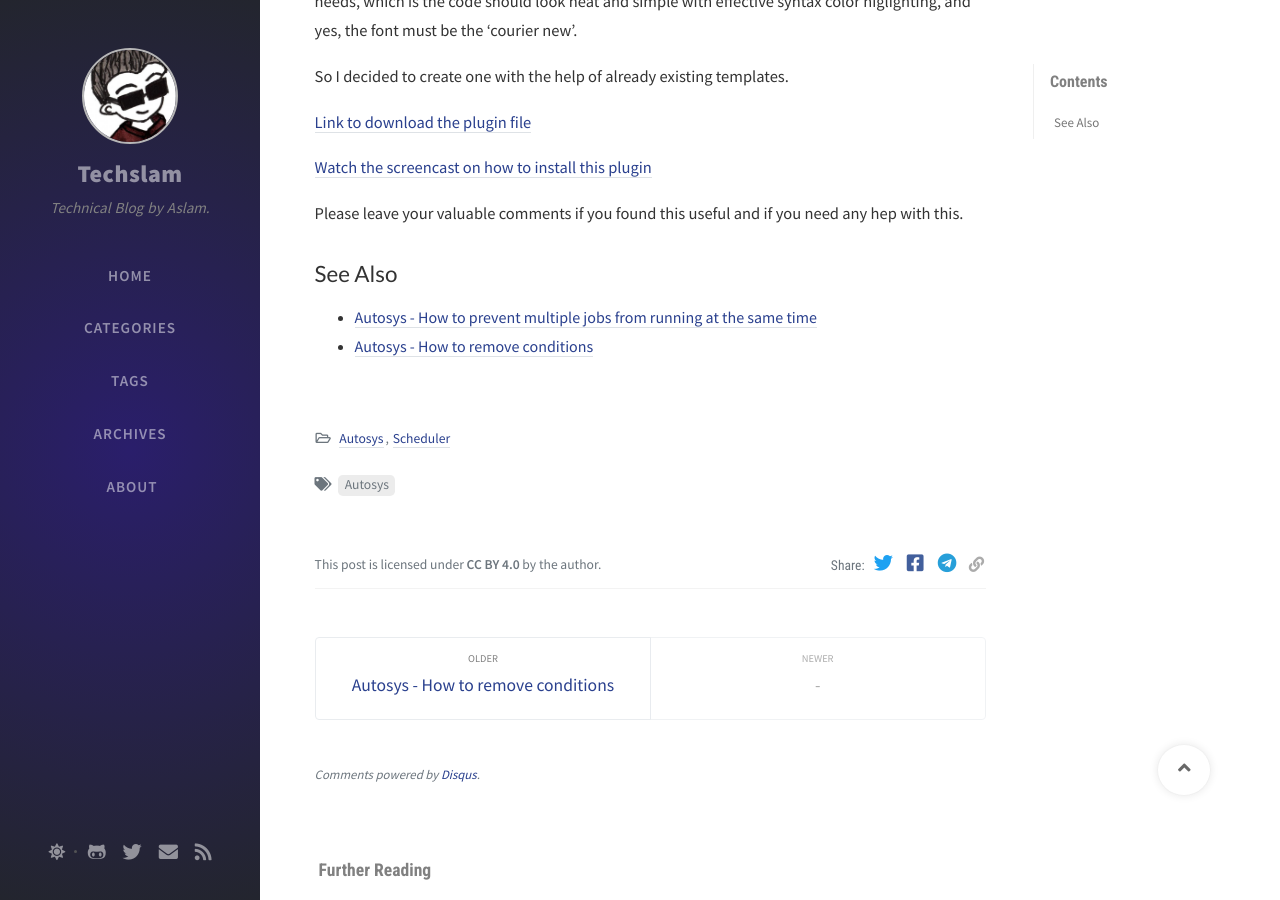
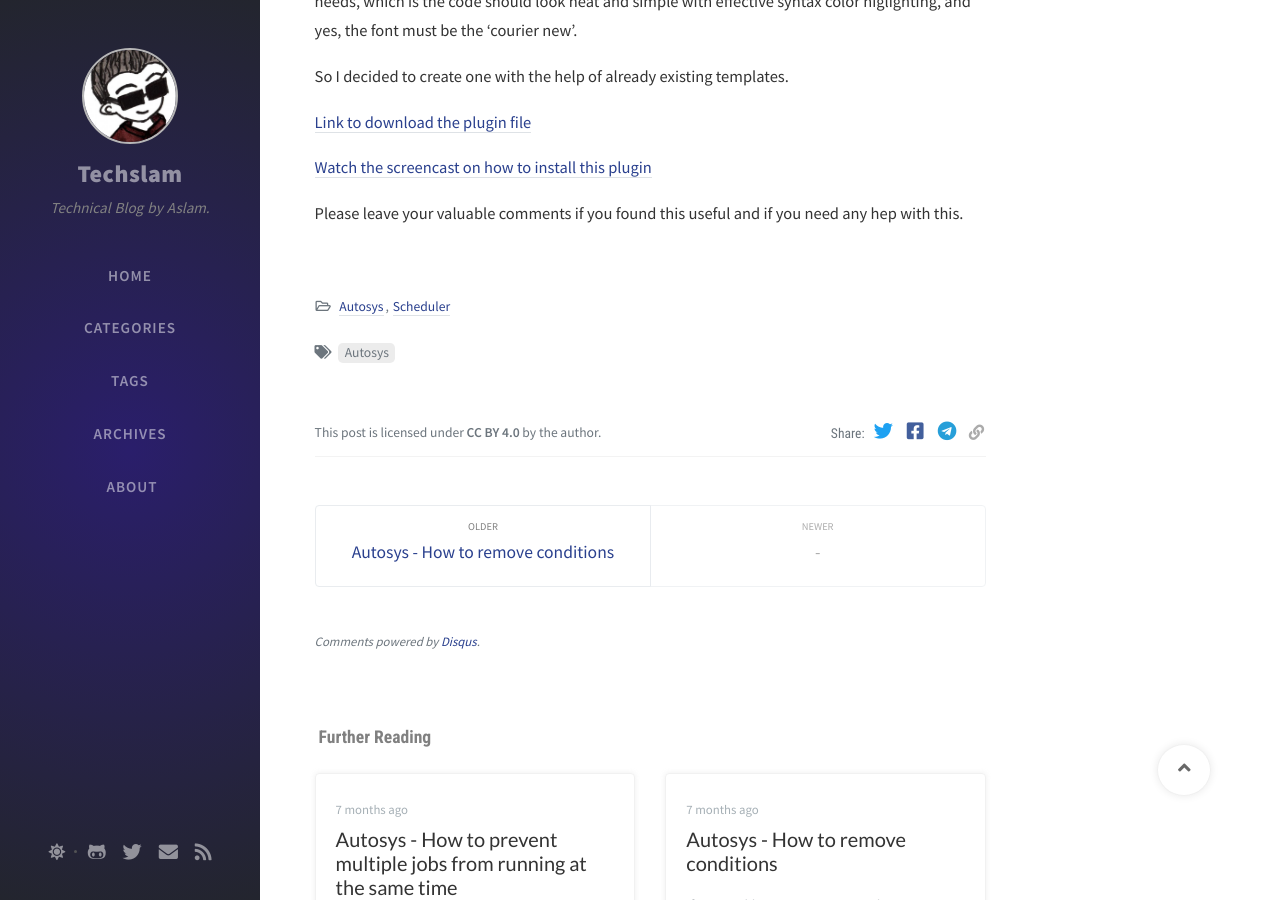
Before and after one commit to techslam/techslam.github.io, a Jekyll site: the page built from _posts/2020-03-14-autosys-jil-syntax-highlight-plugin-for-notepad++.md, in a window 1280 px wide and 900 px high, scrolled down 406 px. Built offline with Jekyll 4.4.1, drawn with Linux system fonts in a browser that asks for light colours; nearby versions of some CDN libraries; comment, search, counter and statistics services are not loaded.

Commit message:
removed see also from posts

```diff
--- a/_posts/2020-03-14-autosys-jil-syntax-highlight-plugin-for-notepad++.md
+++ b/_posts/2020-03-14-autosys-jil-syntax-highlight-plugin-for-notepad++.md
@@ -18,8 +18,3 @@ So I decided to create one with the help of already existing templates.
 [Watch the screencast on how to install this plugin](https://www.youtube.com/watch?v=0qilnS-sync)
 
 Please leave your valuable comments if you found this useful and if you need any hep with this.
-
-## See Also
-
-* [Autosys - How to prevent multiple jobs from running at the same time]({{ site.baseurl }}/posts/Autosys-How-to-prevent-multiple-jobs-from-running-at-the-same-time/)
-* [Autosys - How to remove conditions]({{ site.baseurl }}/posts/Autosys-How-to-remove-conditions/)
```
Also changed, not shown: _posts/2019-10-11-corporate-promotion-culture.md (+0 -2 lines), _posts/2019-10-11-how-to-add-disqus-comments-to-jekyll-blog.md (+0 -4 lines), _posts/2019-10-11-jekyll-template-change.md (+0 -2 lines), _posts/2019-10-26-autosys-how-to-prevent-multiple-jobs-from-running-at-the-same-time.md (+0 -4 lines), _posts/2019-10-28-autosys-how-to-remove-conditions.md (+0 -4 lines), 1 other file.
